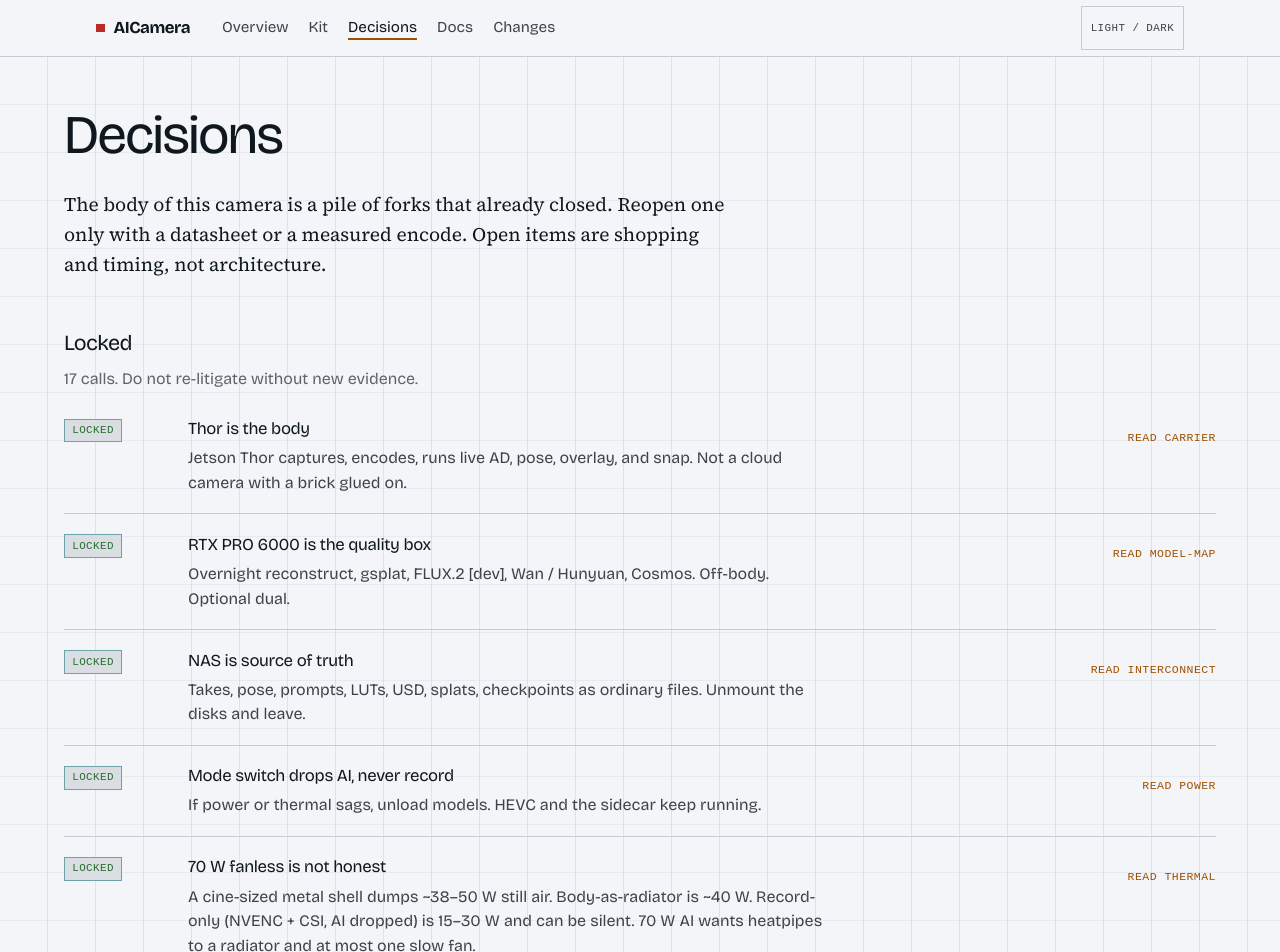
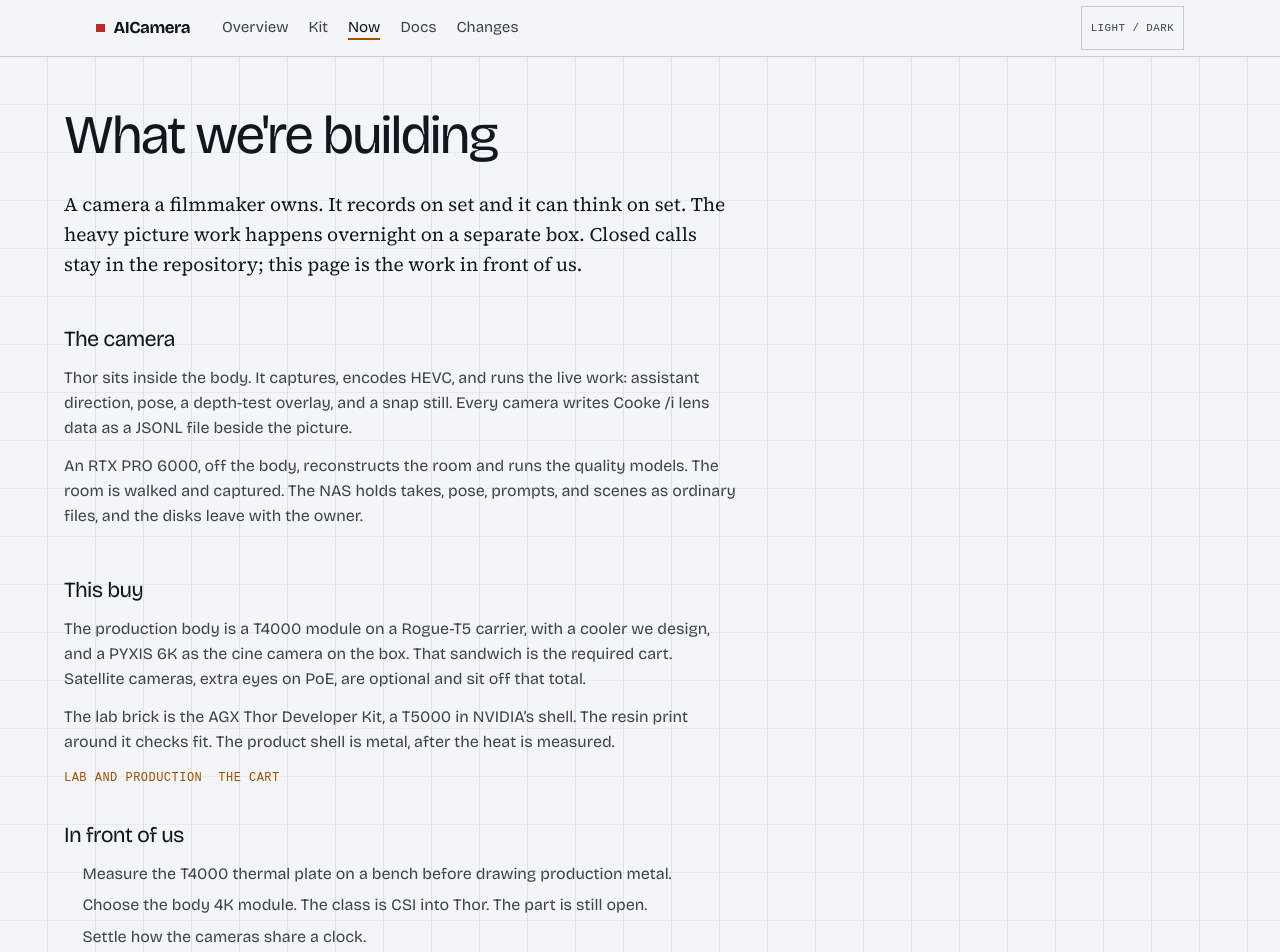
Before and after one commit to StudioWorldTree/AICamera, a SvelteKit app: page /decisions in a window 1280 px wide. Shown: the top 952 px of the page. Built offline with nearby package versions, Linux system fonts and the light colour scheme; a web font is replaced by a local one.

Commit message:
Replace the decision ledger with the current intent of the camera.
The public page was every closed call. Visitors get what we are building now; the full list stays in the repo.

```diff
--- a/src/lib/components/DecisionRow.svelte
+++ /dev/null
@@ -1,60 +0,0 @@
-<script lang="ts">
-	import { base } from '$app/paths';
-	import type { Decision } from '$lib/decisions';
-
-	let { item }: { item: Decision } = $props();
-	const label = $derived(item.doc?.split('/').pop());
-</script>
-
-<article class="row">
-	<div class="status">
-		<span class="pill pill-{item.status}">{item.status}</span>
-	</div>
-	<div class="body">
-		<h3>{item.call}</h3>
-		<p>{item.detail}</p>
-	</div>
-	{#if item.doc}
-		<a class="more" href="{base}/docs/{item.doc}/">Read {label}</a>
-	{/if}
-</article>
-
-<style>
-	.row {
-		display: grid;
-		gap: 0.65rem 1.25rem;
-		padding: 1.1rem 0;
-		border-bottom: 1px solid var(--line);
-		align-items: start;
-	}
-
-	h3 {
-		font-size: 1.05rem;
-		letter-spacing: -0.02em;
-		margin: 0 0 0.25rem;
-	}
-
-	p {
-		margin: 0;
-		color: var(--ink-2);
-		max-width: 62ch;
-	}
-
-	.more {
-		color: var(--tungsten);
-		font-family: var(--font-mono);
-		font-size: 0.72rem;
-		text-transform: uppercase;
-		letter-spacing: 0.04em;
-		text-decoration: none;
-		min-height: 44px;
-		display: inline-flex;
-		align-items: center;
-	}
-
-	@media (min-width: 768px) {
-		.row {
-			grid-template-columns: 6.5rem 1fr auto;
-		}
-	}
-</style>
--- a/src/lib/components/Header.svelte
+++ b/src/lib/components/Header.svelte
@@ -7,7 +7,7 @@
 	const links = [
 		{ href: '/', label: 'Overview' },
 		{ href: '/kit/', label: 'Kit' },
-		{ href: '/decisions/', label: 'Decisions' },
+		{ href: '/decisions/', label: 'Now' },
 		{ href: '/docs/', label: 'Docs' },
 		{ href: '/changes/', label: 'Changes' }
 	];
--- a/src/lib/decisions.ts
+++ b/src/lib/decisions.ts
@@ -1,3 +1,7 @@
+/**
+ * Closed-call ledger for the repository and the CMS.
+ * The public /decisions page does not render this list.
+ */
 import openJson from '../../docs/decisions/open.json';
 
 export type DecisionStatus = 'locked' | 'open' | 'lab';
--- a/src/routes/+page.svelte
+++ b/src/routes/+page.svelte
@@ -1,13 +1,10 @@
 <script lang="ts">
 	import { base } from '$app/paths';
 	import ChapterList from '$lib/components/ChapterList.svelte';
-	import DecisionRow from '$lib/components/DecisionRow.svelte';
 	import ShellViewer from '$lib/components/ShellViewer.svelte';
 	import { hardwareDocs } from '$lib/content';
-	import { locked } from '$lib/decisions';
 
 	const chapters = hardwareDocs();
-	const headline = locked.slice(0, 10);
 </script>
 
 <svelte:head>
@@ -91,18 +88,13 @@
 
 <section class="ledger shell">
 	<div class="head">
-		<h2>Already decided</h2>
-		<a href="{base}/decisions/">Full ledger, including still-open</a>
+		<h2>Now</h2>
+		<a href="{base}/decisions/">What we're building</a>
 	</div>
 	<p class="note">
-		Do not re-litigate without new evidence. Mode switch drops AI, never record. Live overlay is a
-		depth-test, not a DiT. Record path is HEVC.
+		Thor records in the body. An RTX PRO 6000 does the overnight work. The NAS holds the takes.
+		The buy in front of us is the T4000 sandwich. Extra cameras are optional.
 	</p>
-	<div>
-		{#each headline as item (item.id)}
-			<DecisionRow {item} />
-		{/each}
-	</div>
 </section>
 
 <section class="chapters shell">
--- a/src/routes/decisions/+page.svelte
+++ b/src/routes/decisions/+page.svelte
@@ -1,45 +1,66 @@
 <script lang="ts">
-	import DecisionRow from '$lib/components/DecisionRow.svelte';
-	import { lab, locked, open } from '$lib/decisions';
+	import { base } from '$app/paths';
 </script>
 
 <svelte:head>
-	<title>Decisions — AICamera</title>
+	<title>Now — AICamera</title>
 	<meta
 		name="description"
-		content="Locked calls, lab facts, and still-open questions for the All Systems Go camera body."
+		content="A Thor camera that records on set, thinks on set, and hands the overnight work to an RTX PRO 6000. The current buy is the T4000 sandwich."
 	/>
 </svelte:head>
 
 <div class="shell page">
-	<h1>Decisions</h1>
+	<h1>What we're building</h1>
 	<p class="lede">
-		The body of this camera is a pile of forks that already closed. Reopen one only with a datasheet
-		or a measured encode. Open items are shopping and timing, not architecture.
+		A camera a filmmaker owns. It records on set and it can think on set. The heavy picture work
+		happens overnight on a separate box. Closed calls stay in the repository; this page is the work
+		in front of us.
 	</p>
 
 	<section>
-		<h2>Locked</h2>
-		<p class="note">{locked.length} calls. Do not re-litigate without new evidence.</p>
-		{#each locked as item (item.id)}
-			<DecisionRow {item} />
-		{/each}
+		<h2>The camera</h2>
+		<p>
+			Thor sits inside the body. It captures, encodes HEVC, and runs the live work: assistant
+			direction, pose, a depth-test overlay, and a snap still. Every camera writes Cooke /i lens
+			data as a JSONL file beside the picture.
+		</p>
+		<p>
+			An RTX PRO 6000, off the body, reconstructs the room and runs the quality models. The room is
+			walked and captured. The NAS holds takes, pose, prompts, and scenes as ordinary files, and the
+			disks leave with the owner.
+		</p>
 	</section>
 
 	<section>
-		<h2>Lab facts</h2>
-		<p class="note">True of the kit we are printing and the GMSL math. Not the product envelope.</p>
-		{#each lab as item (item.id)}
-			<DecisionRow {item} />
-		{/each}
+		<h2>This buy</h2>
+		<p>
+			The production body is a T4000 module on a Rogue-T5 carrier, with a cooler we design, and a
+			PYXIS 6K as the cine camera on the box. That sandwich is the required cart. Satellite cameras,
+			extra eyes on PoE, are optional and sit off that total.
+		</p>
+		<p>
+			The lab brick is the AGX Thor Developer Kit, a T5000 in NVIDIA’s shell. The resin print around
+			it checks fit. The product shell is metal, after the heat is measured.
+		</p>
+		<p class="links">
+			<a href="{base}/kit/">Lab and production</a>
+			<a href="{base}/docs/shopping/">The cart</a>
+		</p>
 	</section>
 
 	<section>
-		<h2>Still open</h2>
-		<p class="note">{open.length} items. SKUs, time domain, and the thermal guide.</p>
-		{#each open as item (item.id)}
-			<DecisionRow {item} />
-		{/each}
+		<h2>In front of us</h2>
+		<ul>
+			<li>Measure the T4000 thermal plate on a bench before drawing production metal.</li>
+			<li>Choose the body 4K module. The class is CSI into Thor. The part is still open.</li>
+			<li>Settle how the cameras share a clock.</li>
+		</ul>
+		<p class="links">
+			<a href="{base}/docs/carrier/">Carrier</a>
+			<a href="{base}/docs/references/thermal/">Thermal</a>
+			<a href="{base}/docs/interconnect/">Interconnect</a>
+		</p>
 	</section>
 </div>
 
@@ -63,17 +84,44 @@
 	}
 
 	section {
-		padding: 0.5rem 0 1.5rem;
+		padding: 0.25rem 0 1.75rem;
+		max-width: 42rem;
 	}
 
 	h2 {
 		font-size: 1.35rem;
 		letter-spacing: -0.03em;
-		margin: 0 0 0.4rem;
+		margin: 0 0 0.6rem;
 	}
 
-	.note {
-		color: var(--ink-3);
-		margin: 0 0 0.4rem;
+	p {
+		margin: 0 0 0.85rem;
+		color: var(--ink-2);
+	}
+
+	ul {
+		margin: 0 0 1rem;
+		padding-left: 1.15rem;
+		color: var(--ink-2);
+	}
+
+	li + li {
+		margin-top: 0.4rem;
+	}
+
+	.links {
+		display: flex;
+		flex-wrap: wrap;
+		gap: 1rem;
+		margin: 0.2rem 0 0;
+	}
+
+	.links a {
+		color: var(--tungsten);
+		font-family: var(--font-mono);
+		font-size: 0.75rem;
+		letter-spacing: 0.04em;
+		text-transform: uppercase;
+		text-decoration: none;
 	}
 </style>
```
